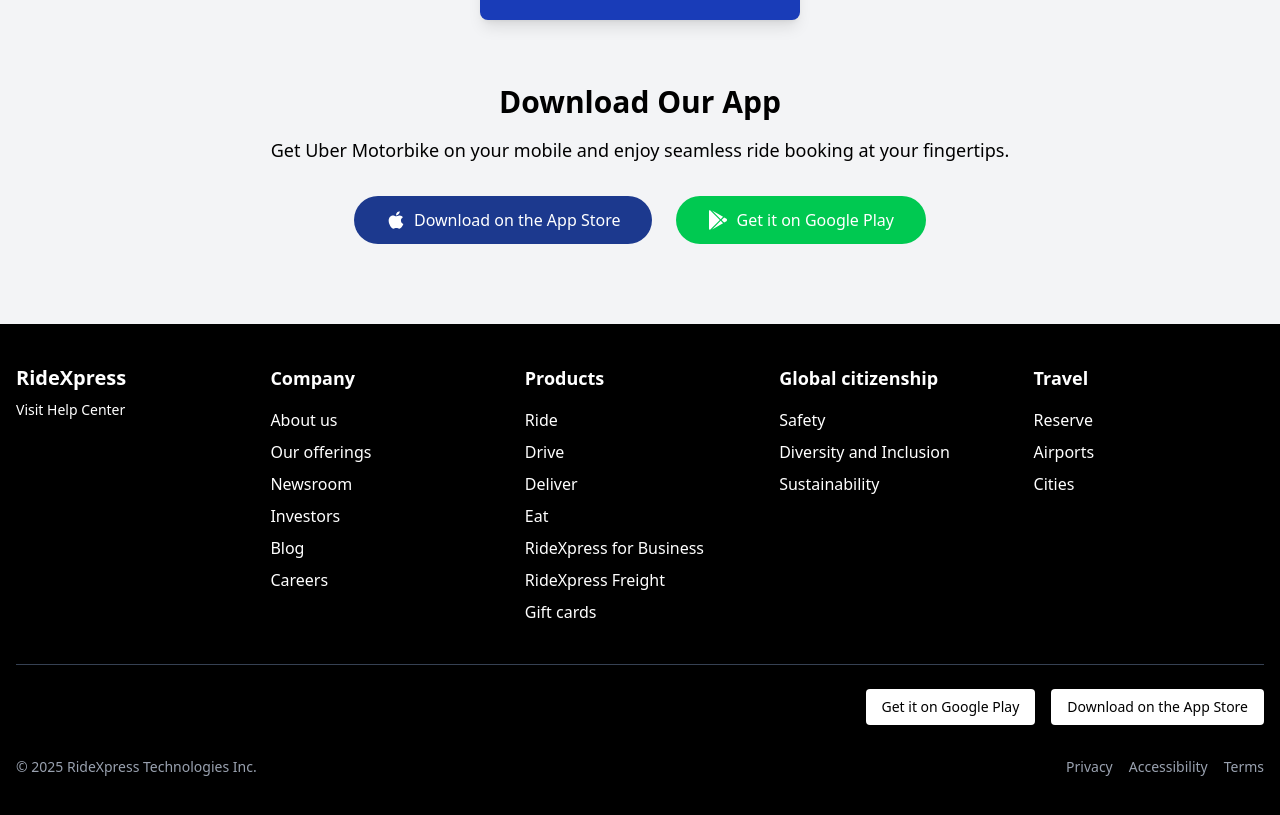
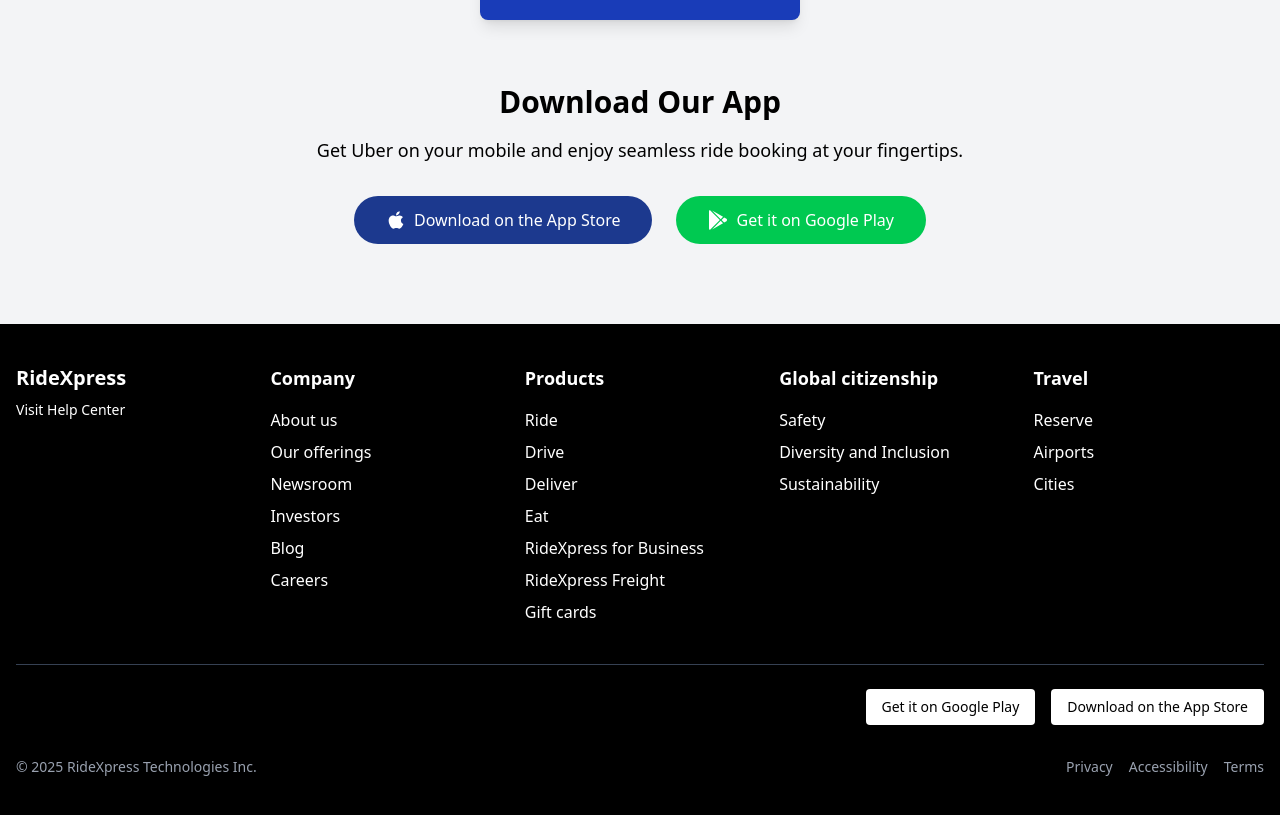
Before and after one commit to Enochtec/ecommerce, a React (Vite) app: page / in a window 1280 px wide. Shown: the part 1800-2615 px from the top of the page. Built offline with nearby package versions, Linux system fonts and the light colour scheme; the HTML template or start-up script is replaced by a standard one.

Commit message:
Update Home.jsx

```diff
--- a/src/pages/Home.jsx
+++ b/src/pages/Home.jsx
@@ -104,7 +104,7 @@
         {/* Download Our App */}
         <section className="text-center">
           <h2 className="text-3xl font-bold mb-4">Download Our App</h2>
-          <p className="text-lg mb-8 max-w-3xl mx-auto">Get Uber Motorbike on your mobile and enjoy seamless ride booking at your fingertips.</p>
+          <p className="text-lg mb-8 max-w-3xl mx-auto">Get Uber on your mobile and enjoy seamless ride booking at your fingertips.</p>
           <div className="flex justify-center gap-6">
             <button className="px-8 py-3 bg-blue-900 text-white rounded-full flex items-center gap-2 hover:bg-blue-800 transition">
               <FaApple className="text-xl" /> Download on the App Store
```
